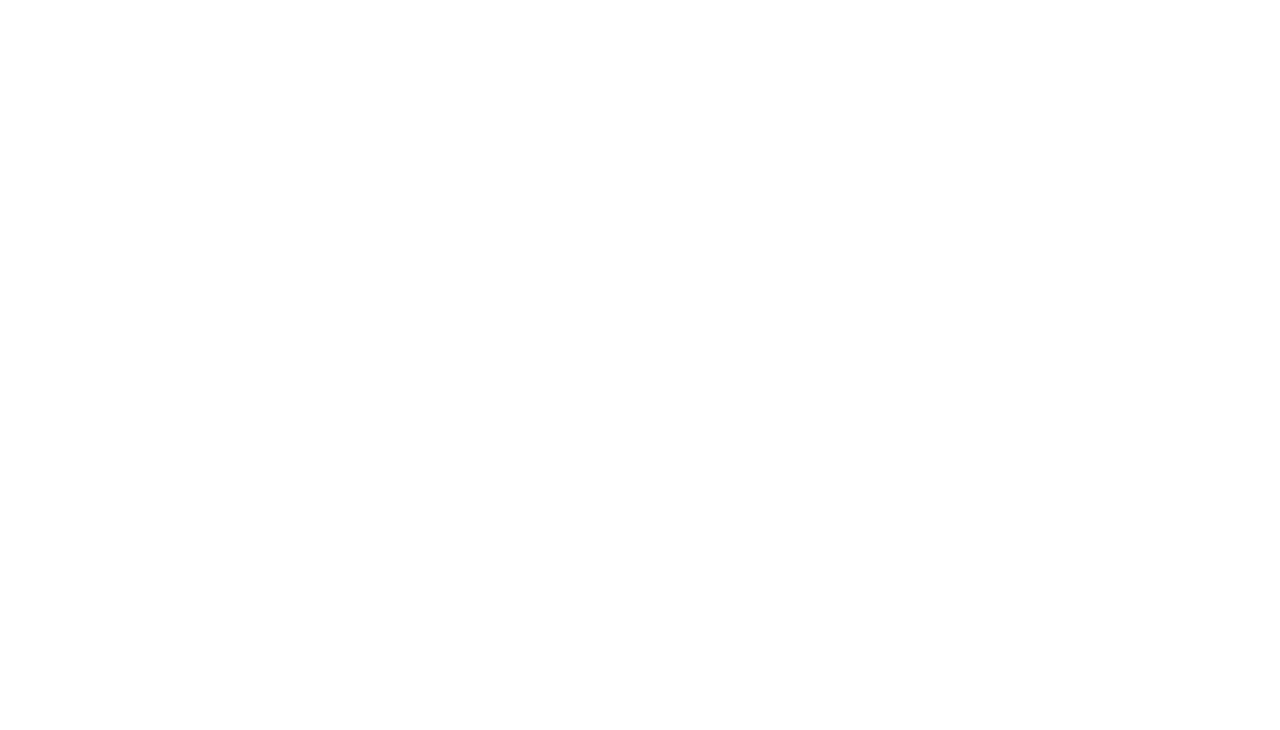
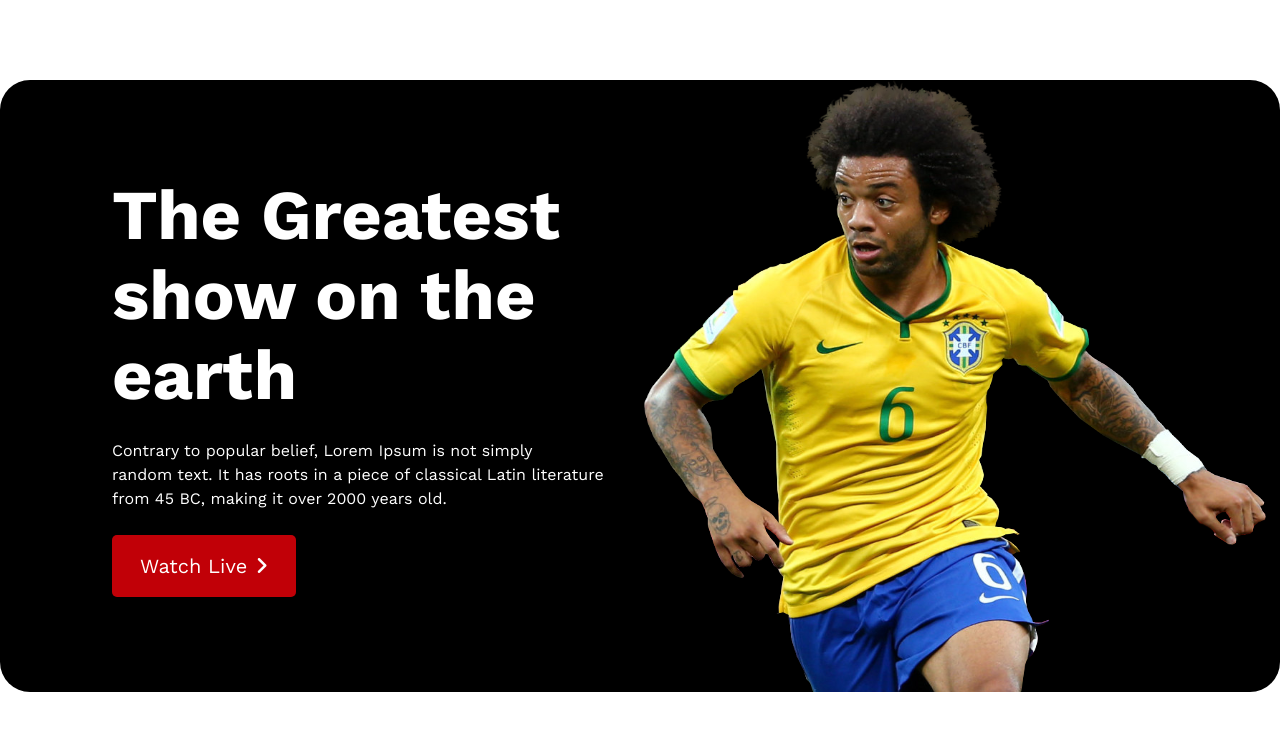
Before and after one commit to codeofmaple/fifa-world-cup-25, a plain HTML site: page index.html in a window 1280 px wide. Drawn offline with nearby package versions, Linux system fonts and the light colour scheme.

Commit message:
added header section

```diff
--- a/index.html
+++ b/index.html
@@ -1,12 +1,32 @@
 <!DOCTYPE html>
 <html lang="en">
+
 <head>
     <meta charset="UTF-8">
     <meta name="viewport" content="width=device-width, initial-scale=1.0">
     <title>World Cup 2025</title>
+    <script src="https://cdn.jsdelivr.net/npm/@tailwindcss/browser@4"></script>
+    <link rel="stylesheet" href="https://cdnjs.cloudflare.com/ajax/libs/font-awesome/6.4.0/css/all.min.css">
     <link rel="stylesheet" href="styles.css">
 </head>
-<body>
+
+<body class="work-sans-font">
+    <header class="default-styles bg-black text-white rounded-[30px]">
+        <div class="banner-container flex items-center">
+            <div class="banner-content w-[50%] pl-28">
+                <h1 class="hero-title font-bold text-[4.375rem] leading-20">The Greatest show on the earth</h1>
+                <p class="hero-description leading-6 my-6">Contrary to popular belief, Lorem Ipsum is not simply <br>
+                    random text. It has roots in a piece of classical Latin literature from 45 BC, making it over 2000
+                    years old.</p>
+                <button class="hero-btn bg-red-700 py-4 px-7 text-[1.25rem] rounded-[5px]">Watch Live<i
+                        class="fa-solid fa-angle-right pl-2"></i></button>
+            </div>
+            <div class="banner-img">
+                <img src="./assets/img/banner/banner-img.png" alt="a football player" class="block">
+            </div>
+        </div>
+    </header>
 
 </body>
+
 </html>
--- a/styles.css
+++ b/styles.css
@@ -0,0 +1,14 @@
+@import url('https://fonts.googleapis.com/css2?family=Open+Sans:ital,wght@0,300..800;1,300..800&family=Poppins:ital,wght@0,100;0,200;0,300;0,400;0,500;0,600;0,700;0,800;0,900;1,100;1,200;1,300;1,400;1,500;1,600;1,700;1,800;1,900&family=Work+Sans:ital,wght@0,100..900;1,100..900&display=swap');
+
+.work-sans-font {
+  font-family: "Work Sans", sans-serif;
+  font-optical-sizing: auto;
+  font-weight: 400;
+  font-style: normal;
+}
+
+/* shared styles */
+.default-styles{
+    margin: 80px auto 0;
+    max-width: 1414px;
+}
```
